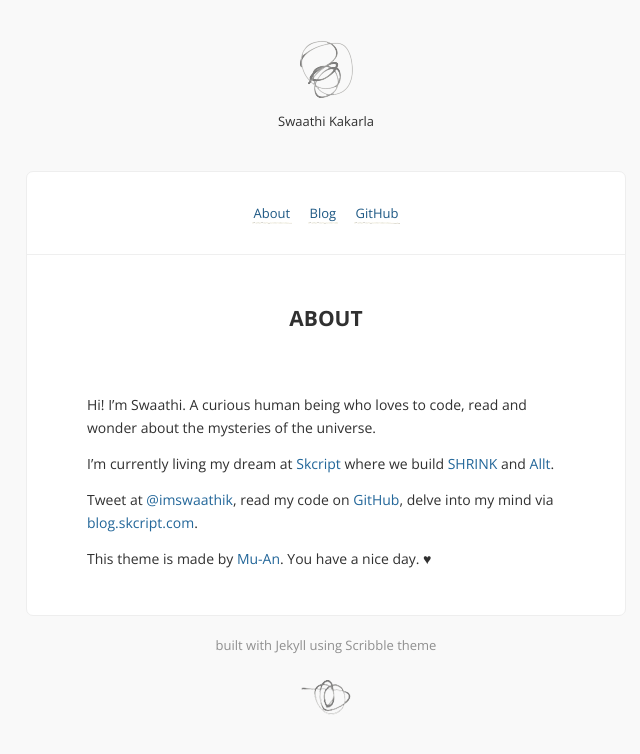
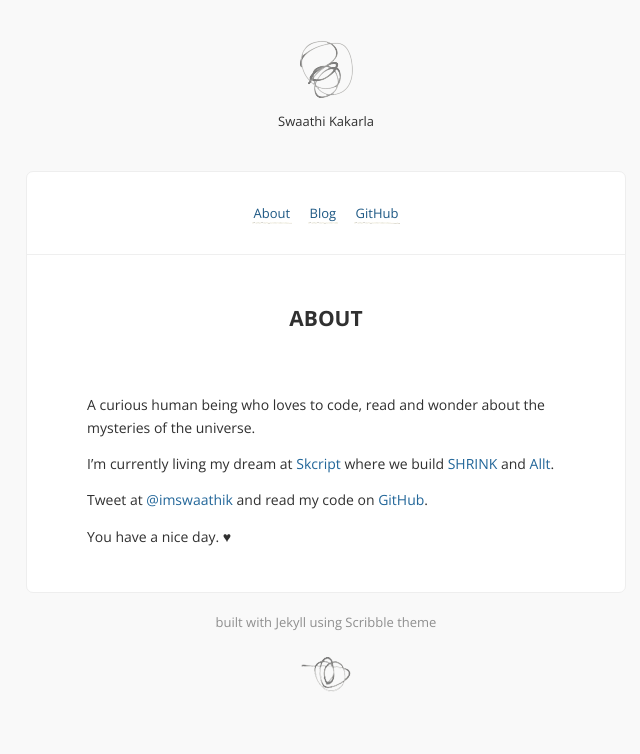
Before and after one commit to swaathi/swaathi.github.io, a Jekyll site: the page built from about.md, in a window 1280 px wide. Shown: the top 754 px of the page, without its empty margins (314-954 px from the left). Built offline with Jekyll 4.4.1, drawn with Linux system fonts in a browser that asks for light colours; Markdown is read by kramdown in place of the engine named in the settings; comment, search, counter and statistics services are not loaded.

Commit message:
Updating About and removing redcarpet

```diff
--- a/_config.yml
+++ b/_config.yml
@@ -17,7 +17,6 @@ links:
     external:     true
 highlighter:      rouge
 permalink:        pretty
-markdown:         redcarpet
 redcarpet:
   extensions:
     - smart
--- a/about.md
+++ b/about.md
@@ -3,13 +3,12 @@ layout: page
 title: About
 ---
 
-Hi! I'm Swaathi. A curious human being who loves to code, read and wonder about
-the mysteries of the universe.
+A curious human being who loves to code, read and wonder about the mysteries of
+the universe.
 
 I'm currently living my dream at [Skcript](https://skcript.com) where we build
 [SHRINK](https://skcript.com/shrink) and [Allt](https://skcript.come/Allt).
 
-Tweet at [@imswaathik](http://twitter.com/imswaathik), read my code on [GitHub](http://github.com/swaathi), delve into my mind via
-[blog.skcript.com](https://blog.skcript.com).
+Tweet at [@imswaathik](http://twitter.com/imswaathik) and read my code on [GitHub](http://github.com/swaathi).
 
-This theme is made by [Mu-An](http://muan.co). You have a nice day. ♥
+You have a nice day. ♥
```
Also changed, not shown: _posts/2013-05-06-scribble-the-jekyll-theme.md (deleted, +0 -64 lines), 1 other file.
